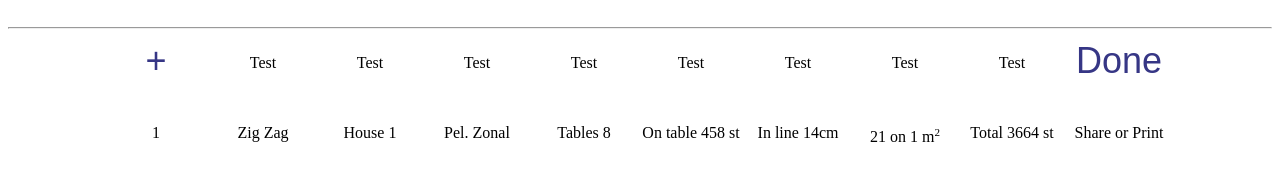
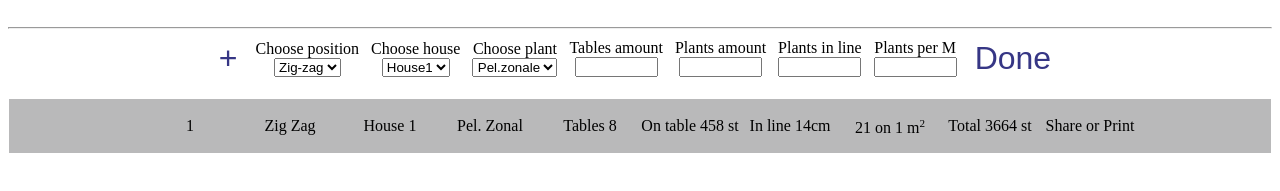
Before and after one commit to AntonKozak/Gleasa, a plain HTML site: page index.html in a window 1280 px wide. Shown: the part 53-244 px from the top of the page. Drawn offline with Linux system fonts and the light colour scheme.

Commit message:
Test11
Hell

```diff
--- a/Style.css
+++ b/Style.css
@@ -1,21 +1,37 @@
 .test1{
-    border: 1px solid white;
-    height: 50px;
     width: 100px;
     text-align: center;
-    margin: 0px 5px 0px 0px;
+}
+
+.test2{
+    border: 1px solid rgb(255, 255, 255);
+    text-align: center;
+    margin: 0px 10px 0px 0px;
+}
+.flex-container-test {
+    display: flex;
+    flex-wrap: wrap;
+    justify-content: center;
+    align-items: center;
+    border: 1px solid rgb(255, 255, 255);
+    background-color: rgba(39, 39, 41, 0.322);
 }
 .flex-container {
     display: flex;
     flex-wrap: wrap;
     justify-content: center;
     align-items: center;
+    border: 1px solid rgb(255, 255, 255);
 }
 .button{
-    border: 0px solid rgb(54, 54, 133);
+    border: 0px solid rgb(12, 12, 102);
     text-align: center;
-    margin: 1px 0px 0px 0px;
     color: rgb(54, 54, 133);
-    font-size: 36px;
+    font-size: 32px;
     background-color: white;
 }
+input {
+    width: 75px;
+    height: 14px;
+  }
+select {text-align-last:center; }
--- a/index.html
+++ b/index.html
@@ -14,18 +14,57 @@
     <hr>
 
     <div class="flex-container">
-<div class="test1"> <button class="button" onclick="myFunction()">+</button> </div>
-<div class="test1"> <p>Test</p> </div>
-<div class="test1"> <p>Test</p> </div>
-<div class="test1"> <p>Test</p> </div>
-<div class="test1"> <p>Test</p> </div>
-<div class="test1"> <p>Test</p> </div>
-<div class="test1"> <p>Test</p> </div>
-<div class="test1"> <p>Test</p> </div>
-<div class="test1"> <p>Test</p> </div>
-<div class="test1"> <button class="button" onclick="">Done</button> </div>
+
+<div class="test2 ">
+    <button class="button" onclick="myFunction()">+</button>
+</div>
+    <div class="test2">
+    <label for="position">Choose position</label> <br>
+    <select id="position">
+     <option id="zigzag" value="zigzag">Zig-zag</option>
+     <option id="forban" value="forban">Forban</option>
+    </select>
+    </div>
+    <div class="test2">
+    <label for="greenhouse">Choose house</label> <br>
+    <select id="greenhouseNumer">
+     <option id="h1" value="house1">House1</option>
+     <option id="h2" value="house2">House2</option>
+     <option id="h3" value="house3">House3</option>
+     <option id="h4" value="house4">House4</option>
+     <option id="h5" value="house5">House5</option>
+    </select>
+    </div>
+    <div class="test2">
+    <label for="plantName">Choose plant</label> <br>
+    <select id="plantName">
+     <option id="pelZonale" value="pel.zonale">Pel.zonale</option>
+     <option id="cascade" value="cascade">Cascade</option>
+     <option id="peltatum" value="peltatum">Peltatum</option>
+     <option id="dahlia" value="dahlia">Dahlia</option>
+     <option id="dichondra" value="dichondra">Dichondra</option>
+    </select>
+    </div>
+<div class="test2">
+    <label for="table">Tables amount</label><br>
+    <input type="number" name="table" id="tabel" value="tabel"> </div>
+<div class="test2">
+<label for="plants">Plants amount</label><br>
+<input type="number" name="plants" id="plants" value="plants">
+</div>
+<div class="test2">
+<label for="plantsInline">Plants in line</label><br>
+<input type="number" name="plantsInline" id="plantsInline" value="plantsInline">
+</div>
+<div class="test2">
+<label for="plantsPerm">Plants per M</label><br>
+ <input type="number" name="plantsPerm" id="plantsPerm" value="plantsPerm">
+</div>
+<div class="test2">
+<button class="button" onclick="">Done</button>
+ </div>
 </div><br>
-<div class="flex-container">
+<div class="flex-container-test">
     <div class="test1"> <p>1</p> </div>
     <div class="test1"> <p>Zig Zag</p> </div>
     <div class="test1"> <p>House 1</p> </div>
@@ -36,7 +75,8 @@
     <div class="test1"> <p>21 on 1 m<sup><small>2</small></sup></p> </div>
     <div class="test1"> <p>Total 3664 st</p> </div>
     <div class="test1"> <p>Share or Print</p> </div>
-    </div><br>
+
+</div><br>
 <script>
     function myFunction() {
       var elmnt = document.getElementsByTagName("DIV")[0];
```
